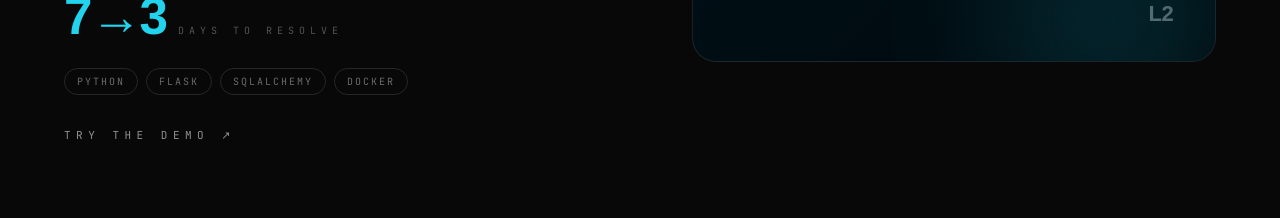
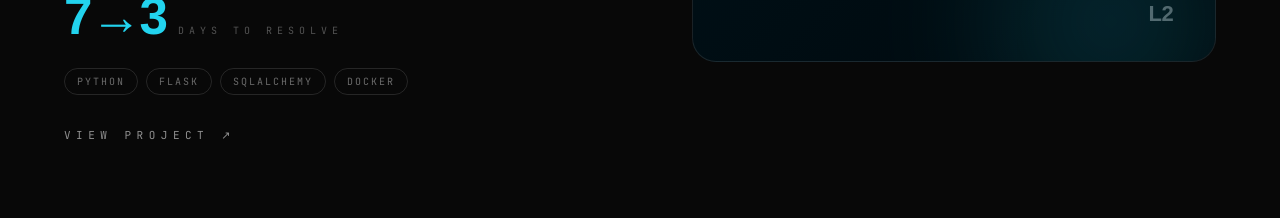
Before and after one commit to Sid-131/Portfolio, a React (Vite) app: page / in a window 1280 px wide. Shown: the part 3520-3738 px from the top of the page. Built offline with nearby package versions, Linux system fonts and the light colour scheme; a web font is replaced by a local one.

Commit message:
fix: point project links to the new public repos

```diff
--- a/src/data.ts
+++ b/src/data.ts
@@ -35,7 +35,7 @@ export const PROJECTS: Project[] = [
     result: "Tested by 40+ engineers at ~75% exact-answer accuracy. Now feeding into Dell's product team: invited to demo it to engineering and write the requirements.",
     metric: { value: '<20s', label: 'per lookup · was ~30 min' },
     tags: ['RAG', 'Ollama', 'ChromaDB', 'Flask'],
-    href: 'https://github.com/Sid-131/Assistant-Project-Dell', linkLabel: 'VIEW PROJECT ↗',
+    href: 'https://github.com/Sid-131/Admin-Assistant', linkLabel: 'VIEW PROJECT ↗',
     accent: '#0A84FF', bg: 'linear-gradient(135deg,#000a18 0%,#00040a 100%)',
   },
   {
@@ -45,7 +45,7 @@ export const PROJECTS: Project[] = [
     result: "Used weekly by a 12-person L2 team across ~300 cases. Case time-to-resolve dropped from 7 days to 3.",
     metric: { value: '7→3', label: 'days to resolve' },
     tags: ['Python', 'Flask', 'SQLAlchemy', 'Docker'],
-    href: 'https://l2-platform-dell.vercel.app', linkLabel: 'TRY THE DEMO ↗',
+    href: 'https://github.com/Sid-131/L2-Platform', linkLabel: 'VIEW PROJECT ↗',
     accent: '#22D3EE', bg: 'linear-gradient(135deg,#00121a 0%,#00080c 100%)',
   },
   {
```
